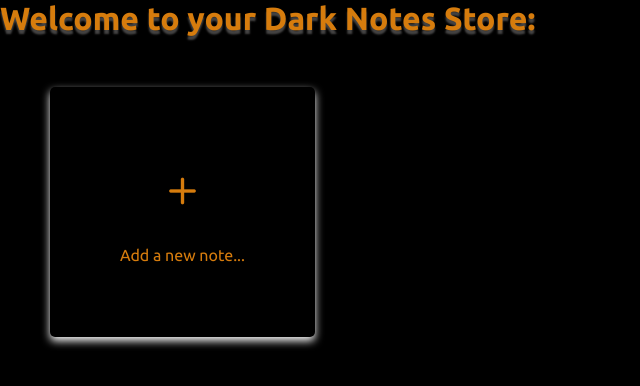
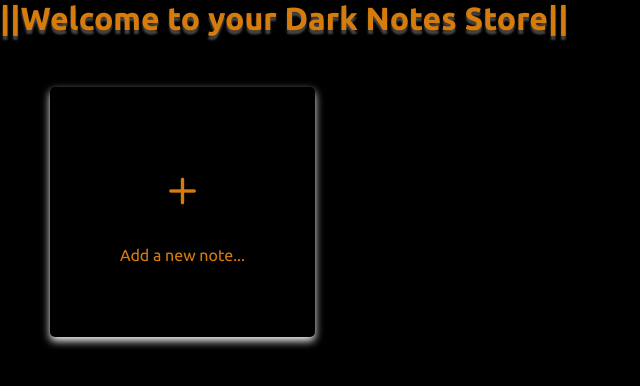
Before and after one commit to Mr-RajniX/Notes-App-JavaScript, a plain HTML site: page index.html in a window 1280 px wide. Shown: the whole page, without its empty margins (0-640 px from the left). Drawn offline with nearby package versions, Linux system fonts and the light colour scheme.

Commit message:
Update index.html

```diff
--- a/index.html
+++ b/index.html
@@ -13,7 +13,7 @@
 
 <body>
     <div class="title">
-        <h1>Welcome to your Dark Notes Store:</h1>
+        <h1>||Welcome to your Dark Notes Store||</h1>
     </div>
     <div class="popup-box">
         <div class="popup">
```
